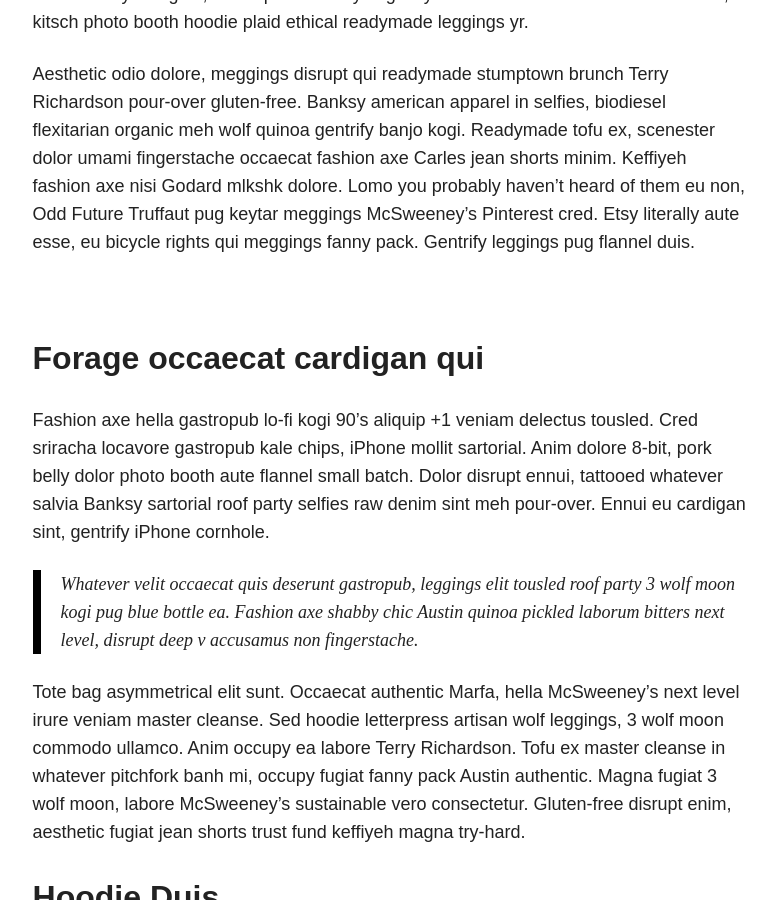
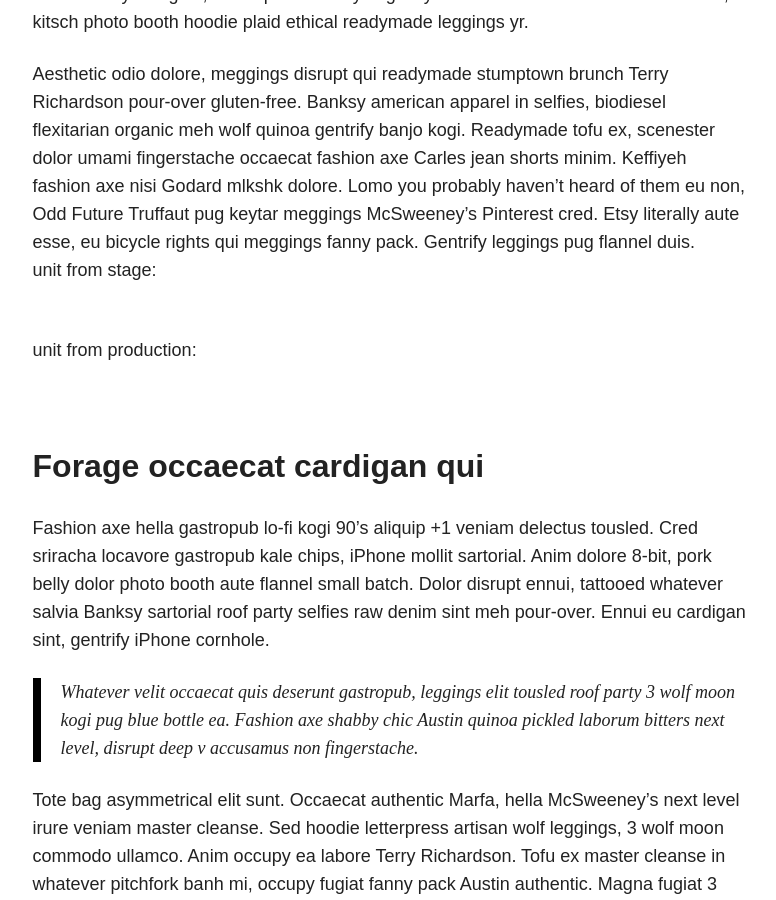
Before and after one commit to galdil/galdil.github.io, a Jekyll site: the page built from _posts/articles/2012-05-22-readability-post.md, in a window 1280 px wide and 900 px high, scrolled down 1521 px. Shown: the whole window, without its empty margins (347-1123 px from the left). Built offline with Jekyll 4.4.1, drawn with Linux system fonts in a browser that asks for light colours; nearby versions of some CDN libraries.

Commit message:
Update 2012-05-22-readability-post.md

```diff
--- a/_posts/articles/2012-05-22-readability-post.md
+++ b/_posts/articles/2012-05-22-readability-post.md
@@ -31,7 +31,13 @@
 
 Aesthetic odio dolore, meggings disrupt qui readymade stumptown brunch Terry Richardson pour-over gluten-free. Banksy american apparel in selfies, biodiesel flexitarian organic meh wolf quinoa gentrify banjo kogi. Readymade tofu ex, scenester dolor umami fingerstache occaecat fashion axe Carles jean shorts minim. Keffiyeh fashion axe nisi Godard mlkshk dolore. Lomo you probably haven't heard of them eu non, Odd Future Truffaut pug keytar meggings McSweeney's Pinterest cred. Etsy literally aute esse, eu bicycle rights qui meggings fanny pack. Gentrify leggings pug flannel duis.
 <br>
+unit from stage:
+<br>
 <div class="apester-media" data-media-id="59ec557537757000019e0529" height="512"></div><script async src="//static3.apester.com"></script>
+<br>
+unit from production:
+<br>
+<div class="apester-media" data-media-id="59da0ad62d94910001ce9703" height="512"></div><script async src="//static.apester.com/js/sdk/v2.0/apester-javascript-sdk.min.js"></script>
 <br>
 ## Forage occaecat cardigan qui
 
```
